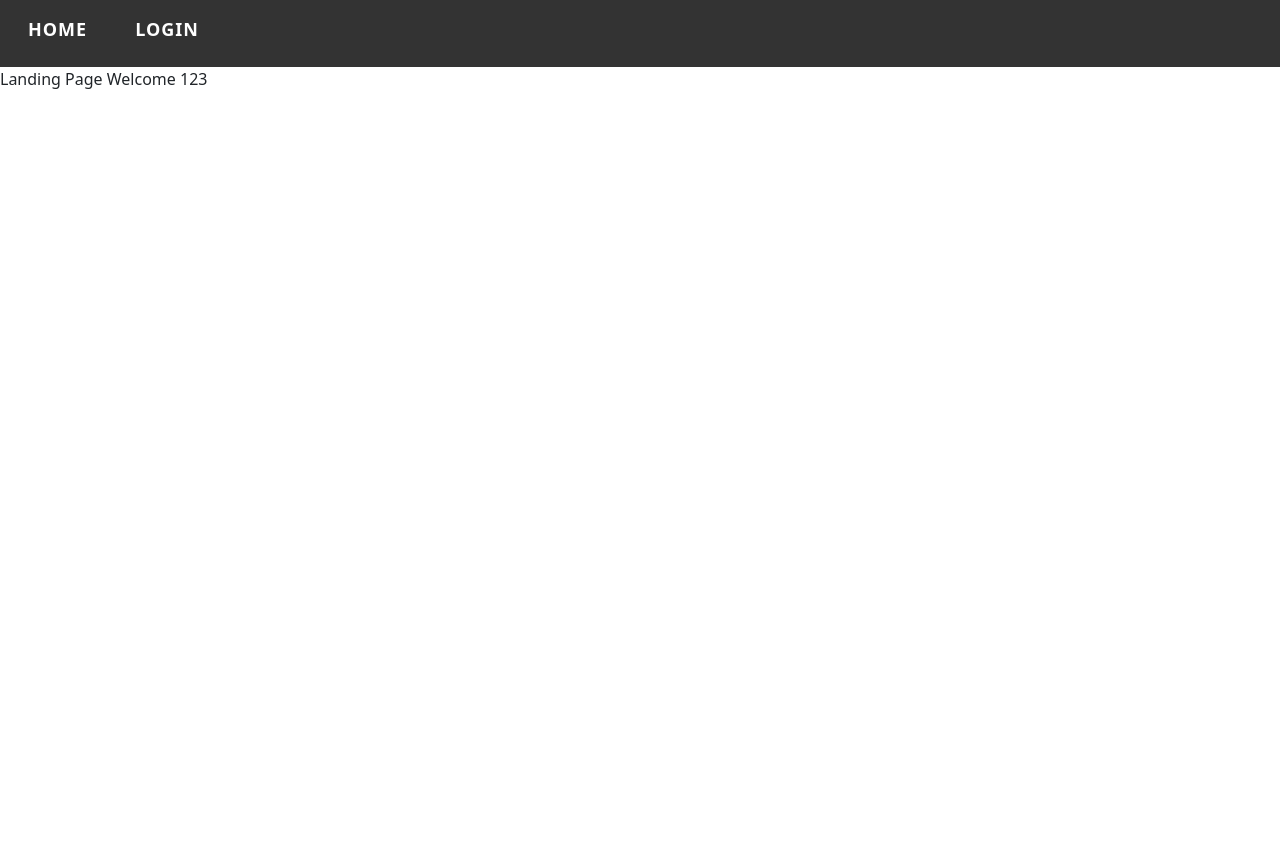
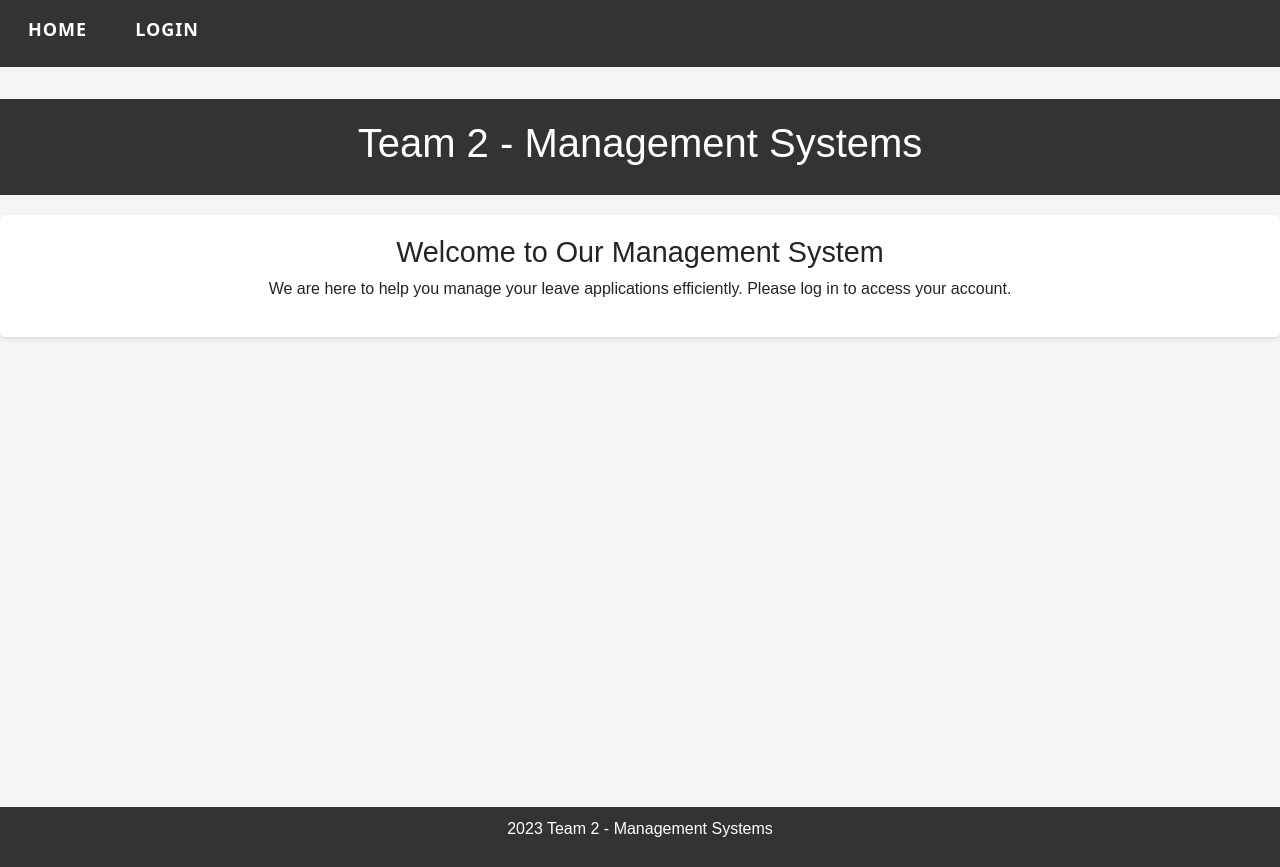
Before and after one commit to JonathanLudvigsson/Team2-Leave-Request-System, an Angular app in the folder EmployeeLeave-FrontEnd/: page / in a window 1280 px wide. Before the commit the page ends 800 px from the top, so only its background shows below. Built offline with nearby package versions, Linux system fonts and the light colour scheme.

Commit message:
edited landing page

```diff
--- a/EmployeeLeave-FrontEnd/src/app/landing/landing.component.css
+++ b/EmployeeLeave-FrontEnd/src/app/landing/landing.component.css
@@ -0,0 +1,44 @@
+
+body {
+  font-family: Arial, sans-serif;
+  text-align: center;
+  background-color: #f4f4f4;
+  margin: 0;
+  padding: 0;
+  display: flex;
+  flex-direction: column;
+  min-height: 100vh;
+}
+
+header {
+  background-color: #333;
+  color: #fff;
+  padding: 20px 0;
+  margin-top: 2em;
+}
+
+  header h1 {
+    font-size: 2.5rem;
+  }
+
+main {
+  flex: 1;
+}
+
+section {
+  background-color: #fff;
+  padding: 20px;
+  margin: 20px auto;
+  border-radius: 5px;
+  box-shadow: 0 2px 4px rgba(0, 0, 0, 0.1);
+}
+
+h2 {
+  font-size: 1.8rem;
+}
+
+footer {
+  background-color: #333;
+  color: #fff;
+  padding: 10px 0;
+}
--- a/EmployeeLeave-FrontEnd/src/app/landing/landing.component.html
+++ b/EmployeeLeave-FrontEnd/src/app/landing/landing.component.html
@@ -1 +1,23 @@
-<p>Landing Page Welcome 123</p>
+
+<!DOCTYPE html>
+<html lang="en">
+<head>
+  <meta charset="UTF-8">
+  <meta name="viewport" content="width=device-width, initial-scale=1.0">
+  <title>Team 2 - Management Systems</title>
+</head>
+<body>
+  <header>
+    <h1>Team 2 - Management Systems</h1>
+  </header>
+  <main>
+    <section id="content">
+      <h2>Welcome to Our Management System</h2>
+      <p>We are here to help you manage your leave applications efficiently. Please log in to access your account.</p>
+    </section>
+  </main>
+  <footer>
+    <p> 2023 Team 2 - Management Systems</p>
+  </footer>
+</body>
+</html>
--- a/EmployeeLeave-FrontEnd/src/app/login/login.component.css
+++ b/EmployeeLeave-FrontEnd/src/app/login/login.component.css
@@ -6,24 +6,35 @@
   justify-content: center;
   height: 20em;
 }
+
 .form-group {
   text-align: center;
 }
+
 .login-form {
   background: #f5f5f5;
   padding: 20px;
   border-radius: 10px;
   box-shadow: 0 0 10px rgba(0, 0, 0, 0.2);
   text-align: center;
+  margin-top:13em;
 }
+
 .input-group {
+  display: flex;
+  flex-direction: column;
   text-align: center;
+  width:20em;
+  height:10em;
+
 }
+
 input,
 button {
   margin: 10px 0;
   display: block;
 }
+
 h1 {
   font-size: 24px;
   margin-bottom: 20px;
--- a/EmployeeLeave-FrontEnd/src/app/login/login.component.html
+++ b/EmployeeLeave-FrontEnd/src/app/login/login.component.html
@@ -1,5 +1,4 @@
-<header>
-</header>
+
 
 
 <body>
@@ -11,7 +10,7 @@
           <input type="text" name="email" [(ngModel)]="logInDTO.email" placeholder="Email" />
           <input type="password" name="password" [(ngModel)]="logInDTO.password"placeholder="Password" />
         </div>
-        <button type="submit">Enter</button>
+        <button class="btn btn-primary" type="submit">Enter</button>
       </form>
     </div>
   </div>
```
